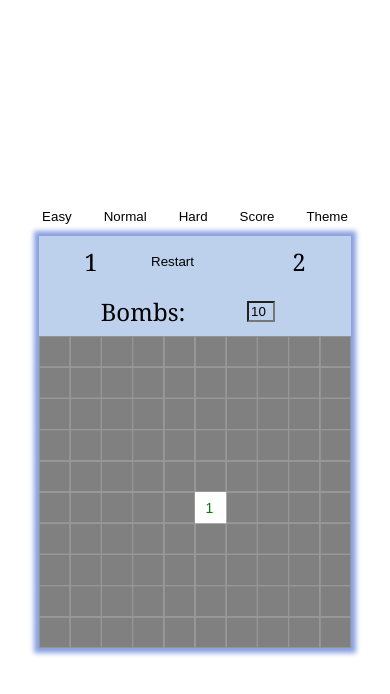
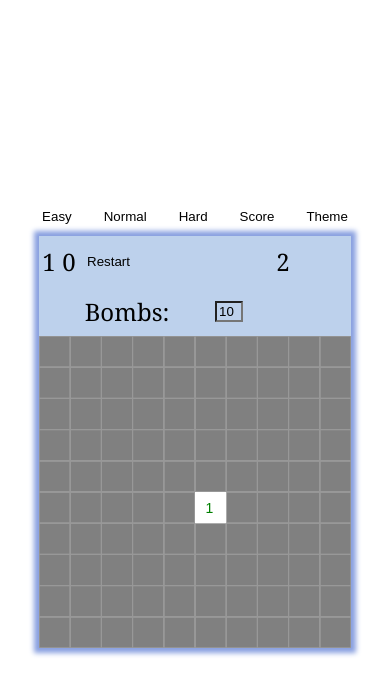
Before and after one commit to KolyaVol/Minesweeper, a plain HTML site: page index.html in a window 390 px wide. Both pictures are taken after a click on the element 195 px from the left and 492 px from the top of the page. Drawn offline with Linux system fonts and the light colour scheme.

Commit message:
feat: add flag couter

```diff
--- a/script.js
+++ b/script.js
@@ -2,6 +2,7 @@ const container = document.createElement("div");
 const gameArea = document.createElement("main");
 const header = document.createElement("header");
 const turnCounter = document.createElement("span");
+const flagCounter = document.createElement("span");
 const bombsWord = document.createElement("span");
 const restartBtn = document.createElement("button");
 const timer = document.createElement("span");
@@ -63,6 +64,7 @@ const addCssClasses = () => {
   gameArea.classList.add("main");
   header.classList.add("header");
   turnCounter.classList.add("header__turn-counter");
+  flagCounter.classList.add("header__flag-counter");
   restartBtn.classList.add("header__restart-btn");
   timer.classList.add("header__timer");
   canvas.classList.add("canvas");
@@ -98,6 +100,7 @@ const appendHtml = () => {
   gameArea.appendChild(canvas);
   gameArea.appendChild(canvasBlocker);
   header.appendChild(turnCounter);
+  header.appendChild(flagCounter);
   header.appendChild(restartBtn);
   header.appendChild(timer);
   header.appendChild(bombsWord);
@@ -127,6 +130,7 @@ timer.innerText = time;
 let isGameOver = false;
 
 let flaggedCells = 0;
+flagCounter.innerText = flaggedCells;
 
 let bombsAmount = 10;
 bombsInput.value = 10;
@@ -299,6 +303,7 @@ function drawFlag(cell) {
 
 function flagCouter() {
   flaggedCells = grid.flat().filter((item) => item.hasFlag).length;
+  flagCounter.innerText = flaggedCells;
 }
 
 canvas.addEventListener("contextmenu", (event) => {
@@ -501,6 +506,12 @@ const loadProgress = () => {
     turnCounter.innerText = turnCount;
     timer.innerText = time;
     bombsInput.value = bombsAmount;
+    if (settings.flaggedCells) {
+      flaggedCells = settings.flags;
+      flagCounter.innerText = flaggedCells;
+    }
+
+
 
     changeCanvasSize();
     timeCounter();
@@ -560,7 +571,7 @@ function writeScore() {
 writeScore();
 
 function saveSettings() {
-  const currSettings = new GameInfo(area, bombsAmount, turnCount, time);
+  const currSettings = new GameInfo(area, bombsAmount, turnCount, time, flaggedCells);
   localStorage.setItem("settings", JSON.stringify(currSettings));
 }
 
--- a/style.css
+++ b/style.css
@@ -43,7 +43,7 @@ body {
 
 .header {
   display: grid;
-  grid-template-columns: repeat(5, 1fr);
+  grid-template-columns: 20px 20px repeat(4, 1fr);
   align-items: center;
   height: 100px;
   font-family: Georgia, "Times New Roman", Times, serif;
@@ -128,12 +128,15 @@ body {
 
 @media (max-width: 768px) {
   .header {
-    grid-template-columns: repeat(3, 1fr);
+    grid-template-columns: 20px 20px 1fr 1fr;
     grid-template-rows: repeat(2, 1fr);
-    grid-template-areas: "turns restart time" "bombs bombs bombs-input";
+    grid-template-areas: "turns flags restart time" "bombs bombs bombs bombs-input ";
   }
   .header__turn-counter {
     grid-area: turns;
+  }
+  .header__flag-counter {
+    grid-area: flags;
   }
   .header__restart-btn {
     grid-area: restart;
```
